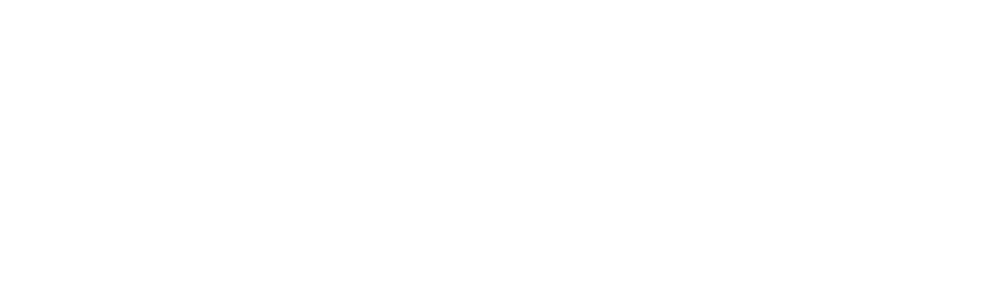
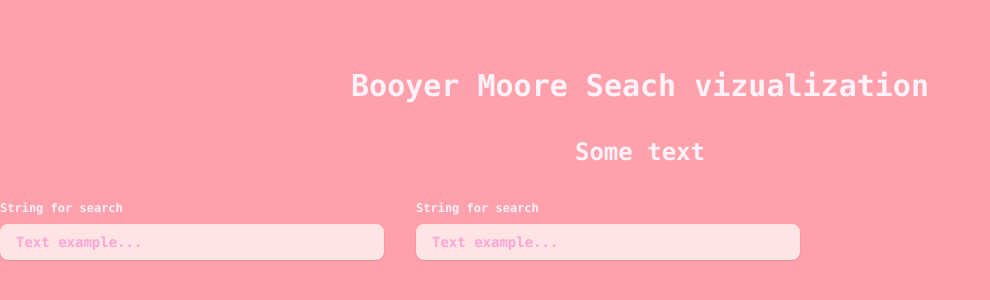
Before and after one commit to topoff0/Boyer-Moore-search-visualization, a React app in the folder frontend/: page / in a window 1280 px wide. Shown: the part 236-536 px from the top of the page, without its empty margins (0-990 px from the left). Built offline with nearby package versions, Linux system fonts and the light colour scheme; the HTML template or start-up script is replaced by a standard one.

Commit message:
Implement simple page

```diff
--- /dev/null
+++ b/frontend/src/components/Input.tsx
@@ -0,0 +1,49 @@
+interface InputProps {
+  label?: string;
+  placeholder?: string;
+  value: string;
+  onChange: (e: React.ChangeEvent<HTMLInputElement>) => void;
+  type?: string;
+  className?: string;
+}
+
+
+const Input = ({ label, placeholder = "", value, onChange, type = "text", className }: InputProps) => {
+  return (
+    <div className="flex flex-col w-full max-w-sm">
+      {label && (
+        <label className="mb-2 text-pink-50 font-mono font-semibold text-xs">
+          {label}
+        </label>
+      )}
+      <input
+        type={type}
+        value={value}
+        onChange={onChange}
+        placeholder={placeholder}
+        className={`
+          text-sm
+          px-4 py-2
+          rounded-lg
+          bg-rose-100
+          text-pink-800
+          placeholder-pink-300
+          font-mono
+          font-semibold
+          focus:outline-none
+          focus:ring-2
+          focus:ring-rose-400
+          focus:ring-offset-1
+          transition
+          duration-200
+          ease-in-out
+          shadow-sm
+          hover:shadow-md
+          ${className}
+        `}
+      />
+    </div>
+  )
+}
+
+export default Input
--- a/frontend/src/pages/Main.tsx
+++ b/frontend/src/pages/Main.tsx
@@ -1,8 +1,34 @@
+import { useState } from "react";
+import Input from "../components/Input";
+
 const Main = () => {
+
+  const [result, setResult] = useState("Some text");
+  const [searchString, setSearchString] = useState("");
+  const [foundString, setFoundString] = useState("");
 
   return (
     <>
-
+      <div className="bg-rose-300 w-screen h-screen flex items-center justify-center">
+        <div className="container min-h-screen flex flex-col gap-y-8 items-center justify-center">
+            <h1 className="text-center text-3xl font-mono font-extrabold text-pink-50">Booyer Moore Seach vizualization</h1>
+            <p className="text-2xl text-center font-mono font-extrabold text-pink-50">{result}</p>
+            <div className="container w-full flex items-center gap-8">
+              <Input
+              label = "String for search"
+              placeholder = "Text example..."
+              value = {searchString}
+              onChange={(e) => setSearchString(e.target.value)}
+              />
+              <Input
+              label = "String for search"
+              placeholder = "Text example..."
+              value = {foundString}
+              onChange={(e) => setFoundString(e.target.value)}
+              />
+            </div>
+        </div>
+      </div>
     </>
   )
 }
```
